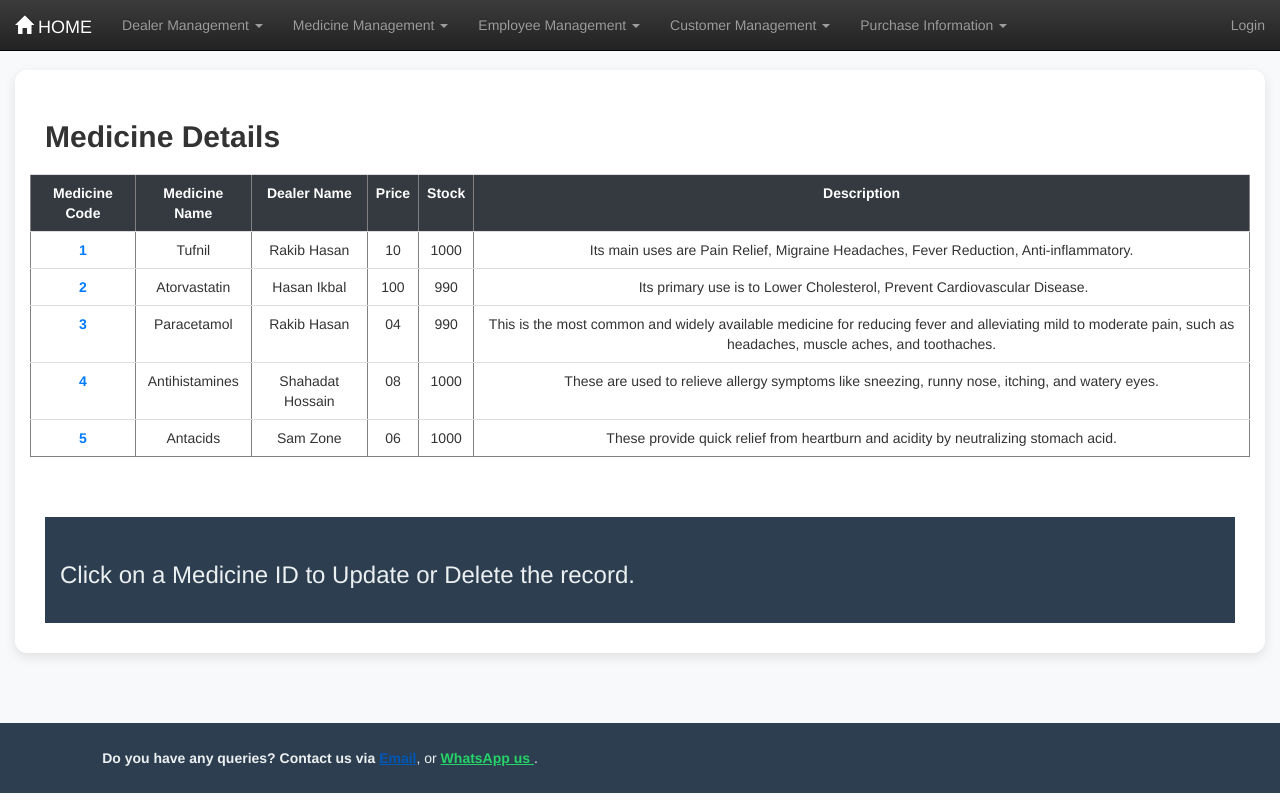
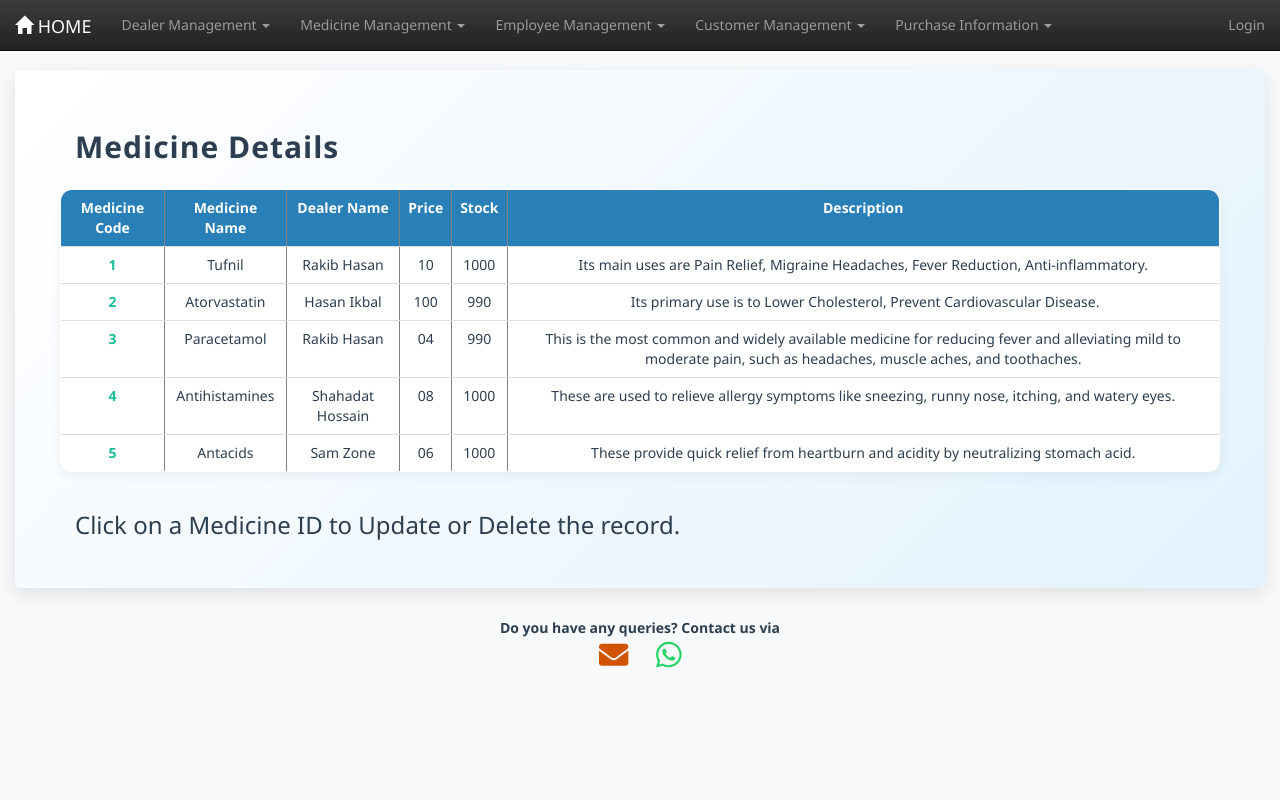
Before and after one commit to InfinityAbir/Maa-Medicine-Store, a Django app: page /pharma/medtable/ in a window 1280 px wide. Run offline with Django 3.2, Linux system fonts and the light colour scheme; data comes from the database, SQL or seed files in the repository; some libraries are stand-ins or nearby versions.

Commit message:
Update medtable.html

```diff
--- a/pharma/templates/pharma/medtable.html
+++ b/pharma/templates/pharma/medtable.html
@@ -1,8 +1,6 @@
 {% load static %}
 
 <!DOCTYPE html>
-<html lang="en">
-<head>
 <html lang="en">
   <head>
     <meta charset="utf-8" />
@@ -10,127 +8,140 @@
 
     <!-- Bootstrap 3 -->
     <link rel="stylesheet" href="{% static 'pharma/css/bootstrap.min.css' %}" />
-    <link
-      rel="stylesheet"
-      href="{% static 'pharma/css/bootstrap-theme.min.css' %}"
-    />
+    <link rel="stylesheet" href="{% static 'pharma/css/bootstrap-theme.min.css' %}" />
 
-    <!-- Custom inline style since you don’t have style.css -->
+    <!-- Font Awesome -->
+    <script defer src="https://use.fontawesome.com/releases/v5.2.0/js/all.js" crossorigin="anonymous"></script>
+
+    <!-- Custom Styles -->
     <style>
       body {
-        padding-top: 70px; /* Avoid navbar overlap */
+        padding-top: 70px;
         background-color: #f8f9fa;
+        font-family: "Segoe UI", Tahoma, Geneva, Verdana, sans-serif;
+        color: #2c3e50;
       }
-      .navbar-inverse {
-        border-radius: 0;
+
+      /* Alerts */
+      .alert {
+        border-radius: 10px;
+        box-shadow: 0 4px 12px rgba(0,0,0,0.1);
+        transition: transform 0.3s;
       }
-      .jumbotron.jumcust {
+      .alert:hover {
+        transform: translateY(-3px);
+      }
+
+      /* Jumbotron */
+      .jumcust {
+        background: linear-gradient(135deg, #ffffff, #e3f2fd);
+        border-radius: 16px;
+        padding: 40px 25px;
+        box-shadow: 0 6px 18px rgba(0,0,0,0.1);
+        transition: transform 0.3s ease, box-shadow 0.3s ease;
+      }
+      .jumcust:hover {
+        transform: translateY(-5px);
+        box-shadow: 0 12px 28px rgba(0,0,0,0.15);
+      }
+      .jumcust h2 {
+        font-weight: 700;
+        color: #2c3e50;
+        margin-bottom: 25px;
+        letter-spacing: 1px;
+      }
+
+      /* Table */
+      .transparent-table, .table-responsive {
         background: #ffffff;
         border-radius: 12px;
-        padding: 30px;
-        box-shadow: 0 4px 12px rgba(0, 0, 0, 0.1);
-      }
-      .jumbotron h2 {
-        margin-bottom: 20px;
-        font-weight: bold;
-        color: #333;
-      }
-      table {
-        background: #fff;
-        border-radius: 8px;
         overflow: hidden;
+        box-shadow: 0 4px 12px rgba(0,0,0,0.05);
       }
       table th {
-        background: #343a40;
+        background: #2980b9;
         color: #fff;
         text-align: center;
       }
       table td {
         text-align: center;
         vertical-align: middle;
+        color: #2c3e50;
       }
       .table-hover tbody tr:hover {
         background-color: #f1f1f1;
       }
       .idlink a {
-        color: #007bff;
+        color: #1abc9c;
         font-weight: bold;
         text-decoration: none;
+        transition: transform 0.3s, color 0.3s;
       }
       .idlink a:hover {
+        color: #16a085;
+        transform: scale(1.1);
         text-decoration: underline;
       }
-      .alert {
-        border-radius: 8px;
+
+      /* Footer with icons */
+          #contact a {
+        color: #1abc9c;
+        font-size: 22px;
+        margin: 0 12px;
+        display: inline-block;
+        transition: transform 0.3s, color 0.3s, text-shadow 0.3s;
       }
-     /* Footer */
-      footer {
-        background: #2c3e50;
-        color: #ecf0f1;
-        padding: 25px 15px;
-        margin-top: 40px;
+      #contact a:hover {
+        color: #16a085;
+        transform: scale(1.4) rotate(10deg);
+        text-shadow: 1px 1px 5px rgba(0, 0, 0, 0.3);
+        text-decoration: none;
       }
-      footer a {
-        color: #1abc9c;
-        transition: 0.3s;
+      @media (max-width: 768px) {
+        .jumcust h2 {
+          font-size: 24px;
         }
-      footer a:hover {
-        color: #16a085;
-        text-decoration: none;
+        table th, table td {
+          font-size: 14px;
+        }
       }
     </style>
 
-    <!-- jQuery & Bootstrap 3 JS -->
+    <!-- jQuery & Bootstrap JS -->
     <script src="{% static 'pharma/js/jquery.js' %}"></script>
     <script src="{% static 'pharma/js/bootstrap.min.js' %}"></script>
 
     <title>All Medicine Details</title>
   </head>
+
   <body>
-    {% if messages %} {% for message in messages %}
-    <div
-      class="alert alert-success alert-dismissible fade in container"
-      role="alert"
-      style="margin-top: 15px"
-    >
-      <button
-        type="button"
-        class="close"
-        data-dismiss="alert"
-        aria-label="Close"
-      >
+    {% if messages %}
+      {% for message in messages %}
+        <div class="alert alert-success alert-dismissible fade in container" role="alert" style="margin-top: 15px">
+          <button type="button" class="close" data-dismiss="alert" aria-label="Close">
             <span aria-hidden="true">&times;</span>
           </button>
           {{ message }}
         </div>
-    {% endfor %} {% endif %}
+      {% endfor %}
+    {% endif %}
 
-    <!-- Navbar -->
+    <!-- Navbar unchanged -->
     <nav class="navbar navbar-inverse navbar-fixed-top">
       <div class="container-fluid">
         <div class="navbar-header">
-          <a href="/pharma/" class="navbar-brand">
-            <span class="glyphicon glyphicon-home"></span> HOME
-          </a>
-          <button
-            type="button"
-            class="navbar-toggle"
-            data-toggle="collapse"
-            data-target="#thisnav"
-          >
+          <a href="/pharma/" class="navbar-brand"><span class="glyphicon glyphicon-home"></span> HOME</a>
+          <button type="button" class="navbar-toggle" data-toggle="collapse" data-target="#thisnav">
             <span class="icon-bar"></span>
             <span class="icon-bar"></span>
             <span class="icon-bar"></span>
           </button>
         </div>
-
         <div class="collapse navbar-collapse" id="thisnav">
           <ul class="nav navbar-nav">
-            <!-- Dealer Management (Admins only) -->
+            <!-- Dealer Management -->
             <li class="dropdown">
-              <a href="#" class="dropdown-toggle" data-toggle="dropdown"
-                >Dealer Management <b class="caret"></b
-              ></a>
+              <a href="#" class="dropdown-toggle" data-toggle="dropdown">Dealer Management <b class="caret"></b></a>
               <ul class="dropdown-menu">
                 {% if user.is_authenticated and user.role == "admin" %}
                   <li><a href="/pharma/dealerform/">Add Dealer Details</a></li>
@@ -138,23 +149,17 @@
                 <li><a href="/pharma/dealertable/">View Dealer Details</a></li>
               </ul>
             </li>
-
             <!-- Medicine Management -->
             <li class="dropdown">
-              <a href="#" class="dropdown-toggle" data-toggle="dropdown"
-                >Medicine Management <b class="caret"></b
-              ></a>
+              <a href="#" class="dropdown-toggle" data-toggle="dropdown">Medicine Management <b class="caret"></b></a>
               <ul class="dropdown-menu">
                 <li><a href="/pharma/medform/">Add Medicine Details</a></li>
                 <li><a href="/pharma/medtable/">View Medicine Details</a></li>
               </ul>
             </li>
-
             <!-- Employee Management -->
             <li class="dropdown">
-              <a href="#" class="dropdown-toggle" data-toggle="dropdown"
-                >Employee Management <b class="caret"></b
-              ></a>
+              <a href="#" class="dropdown-toggle" data-toggle="dropdown">Employee Management <b class="caret"></b></a>
               <ul class="dropdown-menu">
                 {% if user.is_authenticated and user.role == "admin" %}
                   <li><a href="/pharma/empform/">Add Employee Details</a></li>
@@ -162,31 +167,23 @@
                 <li><a href="/pharma/emptable/">View Employee Details</a></li>
               </ul>
             </li>
-
             <!-- Customer Management -->
             <li class="dropdown">
-              <a href="#" class="dropdown-toggle" data-toggle="dropdown"
-                >Customer Management <b class="caret"></b
-              ></a>
+              <a href="#" class="dropdown-toggle" data-toggle="dropdown">Customer Management <b class="caret"></b></a>
               <ul class="dropdown-menu">
                 <li><a href="/pharma/custform/">Add Customer Details</a></li>
                 <li><a href="/pharma/custtable/">View Customer Details</a></li>
               </ul>
             </li>
-
             <!-- Purchase Information -->
             <li class="dropdown">
-              <a href="#" class="dropdown-toggle" data-toggle="dropdown"
-                >Purchase Information <b class="caret"></b
-              ></a>
+              <a href="#" class="dropdown-toggle" data-toggle="dropdown">Purchase Information <b class="caret"></b></a>
               <ul class="dropdown-menu">
                 <li><a href="/pharma/purchaseform/">New Purchase</a></li>
                 <li><a href="/pharma/purchasetable/">View All Purchases</a></li>
               </ul>
             </li>
           </ul>
-
-          <!-- Right side -->
           <ul class="nav navbar-nav navbar-right">
             {% if user.is_authenticated %}
               <li><a>Welcome, {{ user.username }}!</a></li>
@@ -198,13 +195,14 @@
         </div>
       </div>
     </nav>
+
+    <!-- Medicine Table Section -->
     <div class="container-fluid martop7">
       <div class="jumbotron jumcust">
         <h2>Medicine Details</h2>
         <div class="row">
-                <div class="col-md-1">
-                </div>
-                <table border="1" class="table table-responsive table-hover col-md-10">
+          <div class="col-md-1"></div>
+          <table border="1" class="table transparent-table table-hover table-responsive col-md-10">
             <tr>
               <th>Medicine Code</th>
               <th>Medicine Name</th>
@@ -234,19 +232,19 @@
         <footer><h3>Click on a Medicine ID to Update or Delete the record.</h3></footer>
       </div>
     </div>
-    <footer id="contact" class="container-fluid text-center">
-          <div class="row">
-              <div class="left-footer col-lg-6">
+
+    <!-- Footer with icons -->
+    <footer id="contact" class="bg-light py-3 text-center fixed-bottom">
+      <div class="container">
         <span class="footer-text">
-                  <strong>Do you have any queries? Contact us via </strong>
-                  <a href="mailto:abirha3896@gmail.com" style="color: #0057b5; text-decoration: underline;"><strong>Email</strong></a>,
-                  or
-                  <a href="https://wa.me/8801701554707" target="_blank" style="color: #25D366; text-decoration: underline;">
-                    <strong>WhatsApp us</strong>
-                  </a>.
+          <strong>Do you have any queries? Contact us via </strong></br>
+          <a href="mailto:abirha3896@gmail.com" class="mx-2" title="Email">
+            <i class="fas fa-envelope fa-lg" style="color: #d35400"></i>
+          </a>
+          <a href="https://wa.me/8801701554707" target="_blank" class="mx-2" title="WhatsApp">
+            <i class="fab fa-whatsapp fa-lg" style="color: #25d366"></i>
+          </a>
         </span>
-              </div>
-            </div>
       </div>
     </footer>
   </body>
```
Lines whose indentation alone changed are shown as unchanged.
